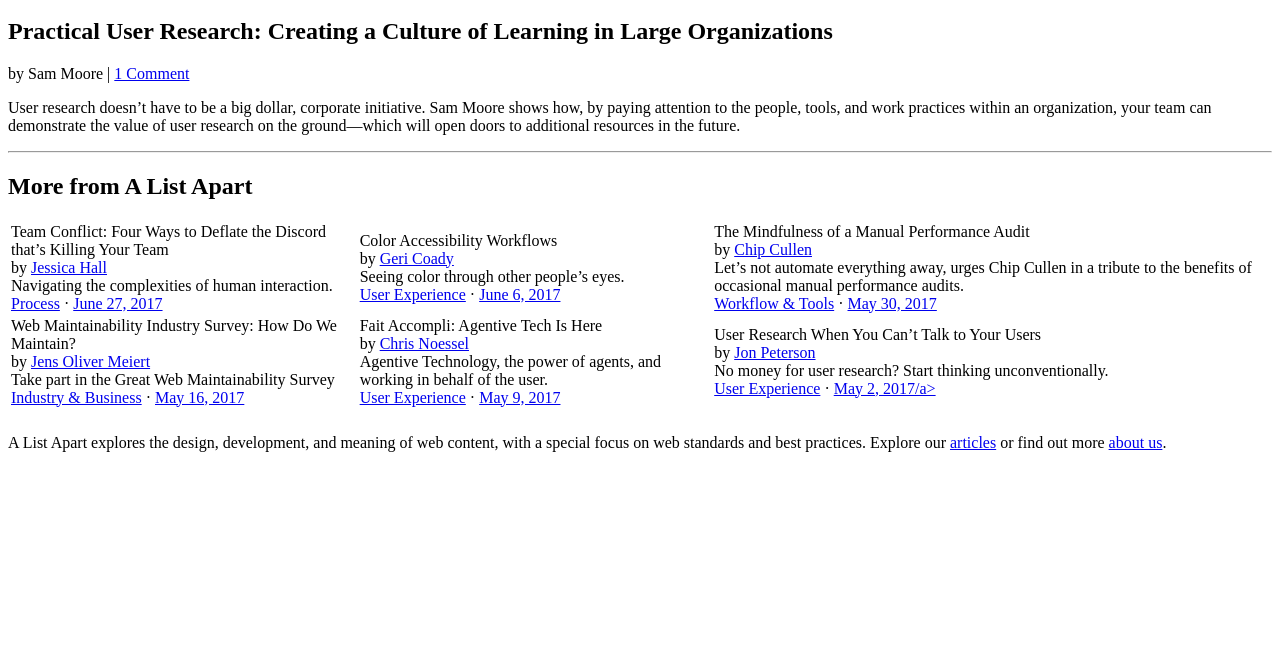
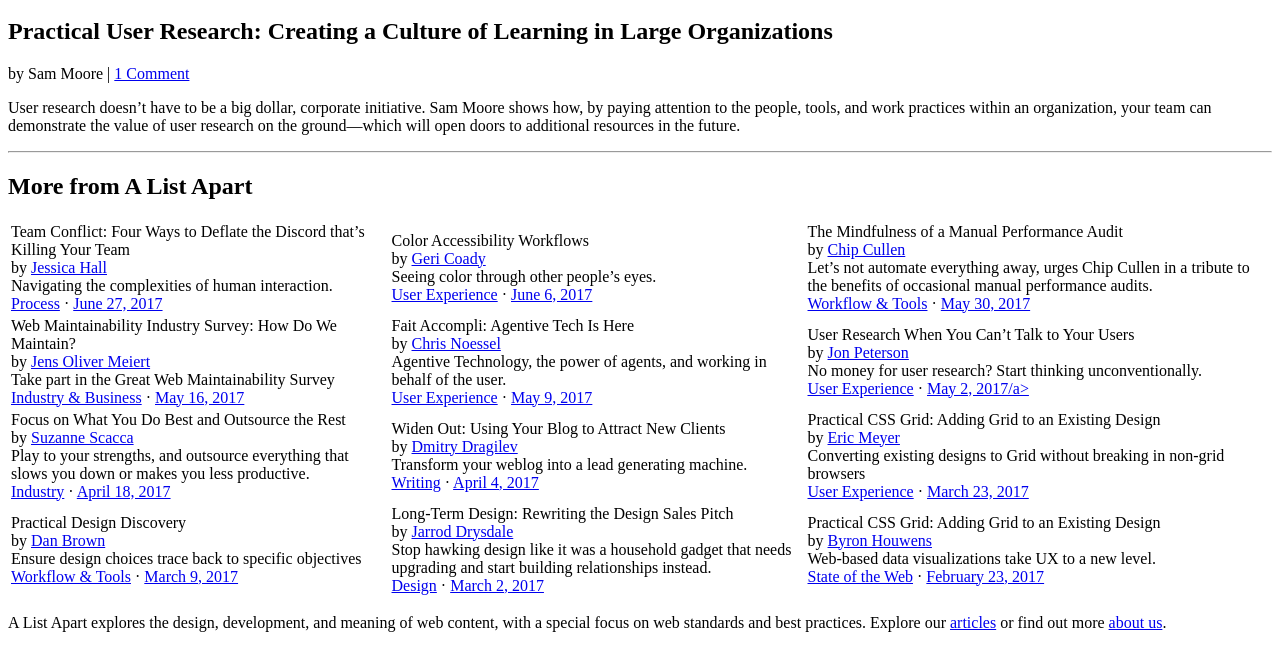
Before and after one commit to moneil868/html-layout, a plain HTML site: page index.html in a window 1280 px wide. Shown: the part 100-770 px from the top of the page. Drawn offline with Linux system fonts and the light colour scheme.

Commit message:
more-articles table rows 3 and 4 completed

```diff
--- a/index.html
+++ b/index.html
@@ -66,14 +66,44 @@
         </td>
       </tr>
       <tr>
-        <td></td>
-        <td></td>
-        <td></td>
+        <td>
+          <span>Focus on What You Do Best and Outsource the Rest</span><br />
+          <span>by <a href="#">Suzanne Scacca</a></span><br />
+          <span>Play to your strengths, and outsource everything that slows you down or makes you less productive.</span><br />
+          <span class="category"><a href="#">Industry</a></span> · <span class="date"><a href="#">April 18, 2017</a></span>
+        </td>
+        <td>
+          <span>Widen Out: Using Your Blog to Attract New Clients</span><br />
+          <span>by <a href="#">Dmitry Dragilev</a></span><br />
+          <span>Transform your weblog into a lead generating machine.</span><br />
+          <span class="category"><a href="#">Writing</a></span> · <span class="date"><a href="#">April 4, 2017</a></span>
+        </td>
+        <td>
+          <span>Practical CSS Grid: Adding Grid to an Existing Design</span><br />
+          <span>by <a href="#">Eric Meyer</a></span><br />
+          <span>Converting existing designs to Grid without breaking in non-grid browsers</span><br />
+          <span class="category"><a href="#">User Experience</a></span> · <span class="date"><a href="#">March 23, 2017</a></span>
+        </td>
       </tr>
       <tr>
-        <td></td>
-        <td></td>
-        <td></td>
+        <td>
+          <span>Practical Design Discovery</span><br />
+          <span>by <a href="#">Dan Brown</a></span><br />
+          <span>Ensure design choices trace back to specific objectives</span><br />
+          <span class="category"><a href="#">Workflow & Tools</a></span> · <span class="date"><a href="#"> March 9, 2017</a></span>
+        </td>
+        <td>
+          <span>Long-Term Design: Rewriting the Design Sales Pitch</span><br />
+          <span>by <a href="#">Jarrod Drysdale</a></span><br />
+          <span>Stop hawking design like it was a household gadget that needs upgrading and start building relationships instead.</span><br />
+          <span class="category"><a href="#">Design</a></span> · <span class="date"><a href="#">March 2, 2017</a></span>
+        </td>
+        <td>
+          <span>Practical CSS Grid: Adding Grid to an Existing Design</span><br />
+          <span>by <a href="#">Byron Houwens</a></span><br />
+          <span>Web-based data visualizations take UX to a new level.</span><br />
+          <span class="category"><a href="#">State of the Web</a></span> · <span class="date"><a href="#">February 23, 2017</a></span>
+        </td>
       </tr>
     </table>
   </section>
```
